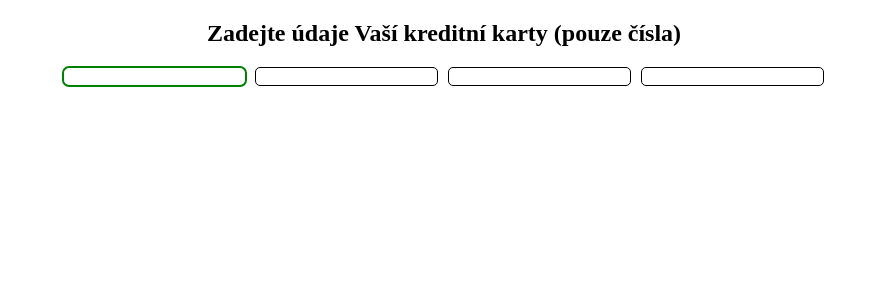
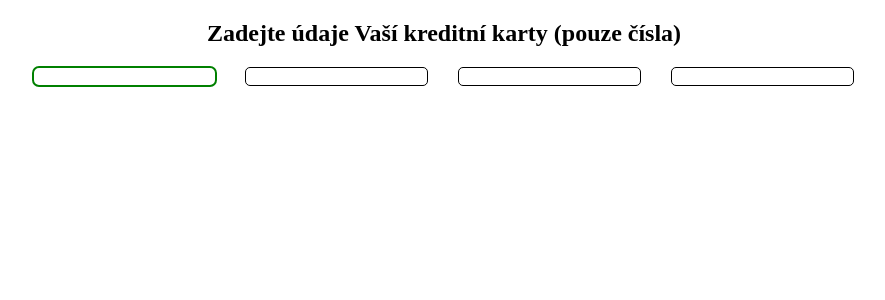
Before and after one commit to LipusM/kreditniKartaU2, a React (Vite) app: page / in a window 1280 px wide. Shown: the top 300 px of the page, without its empty margins (196-1081 px from the left). Built offline with nearby package versions, Linux system fonts and the light colour scheme.

Commit message:
Stylování

```diff
--- a/src/components/CardNumberInput/style.scss
+++ b/src/components/CardNumberInput/style.scss
@@ -1,11 +1,9 @@
-input{
+input {
     margin: 0px 5px;
     border: solid 1px black;
     border-radius: 5px;
 
-    margin-bottom: 10px;
-
-    &:focus{
+    &:focus {
         outline: solid green 2px;
         border: none;
     }
--- a/src/components/CreditCardThree/index.jsx
+++ b/src/components/CreditCardThree/index.jsx
@@ -34,14 +34,14 @@ const CreditCardThree = () => {
 
 
   return (
-    <form id="credit-card-inputs">
+    <div id="credit-card-inputs">
       <div id="credit-card-input">
         <CardNumberInput refInput={el => inputsRef.current.firstInput = el} chosen={changeFocus}/>
         <CardNumberInput refInput={el => inputsRef.current.secondInput = el} chosen={changeFocus}/>
         <CardNumberInput refInput={el => inputsRef.current.thirdInput = el} chosen={changeFocus}/>
         <CardNumberInput refInput={el => inputsRef.current.fourthInput = el} chosen={changeFocus}/>
       </div>
-    </form>
+    </div>
   )
 }
 
--- a/src/components/CreditCardThree/style.scss
+++ b/src/components/CreditCardThree/style.scss
@@ -1,11 +1,7 @@
 #credit-card-inputs {
-
-
     #credit-card-input {
-        width: max-content;
-        margin: auto;
-
         display: flex;
+        gap: 20px;
         align-items: center;
         justify-content: center;
         flex-wrap: wrap;
```
